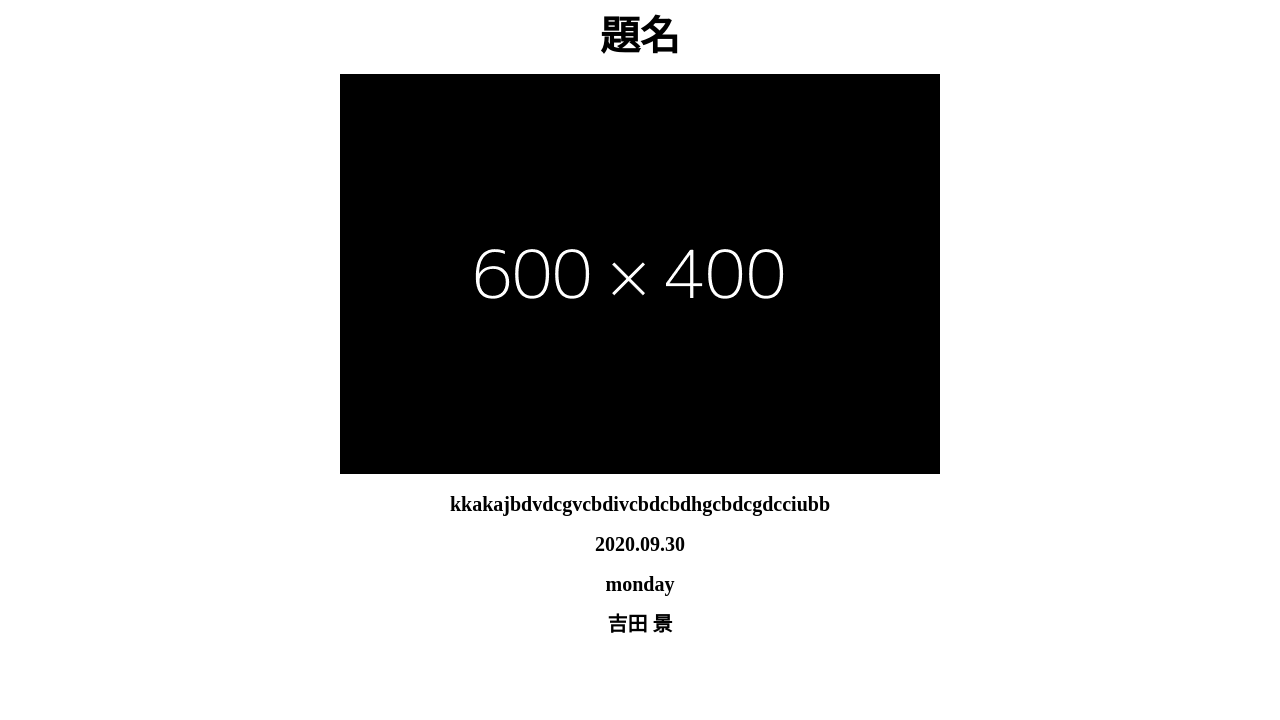
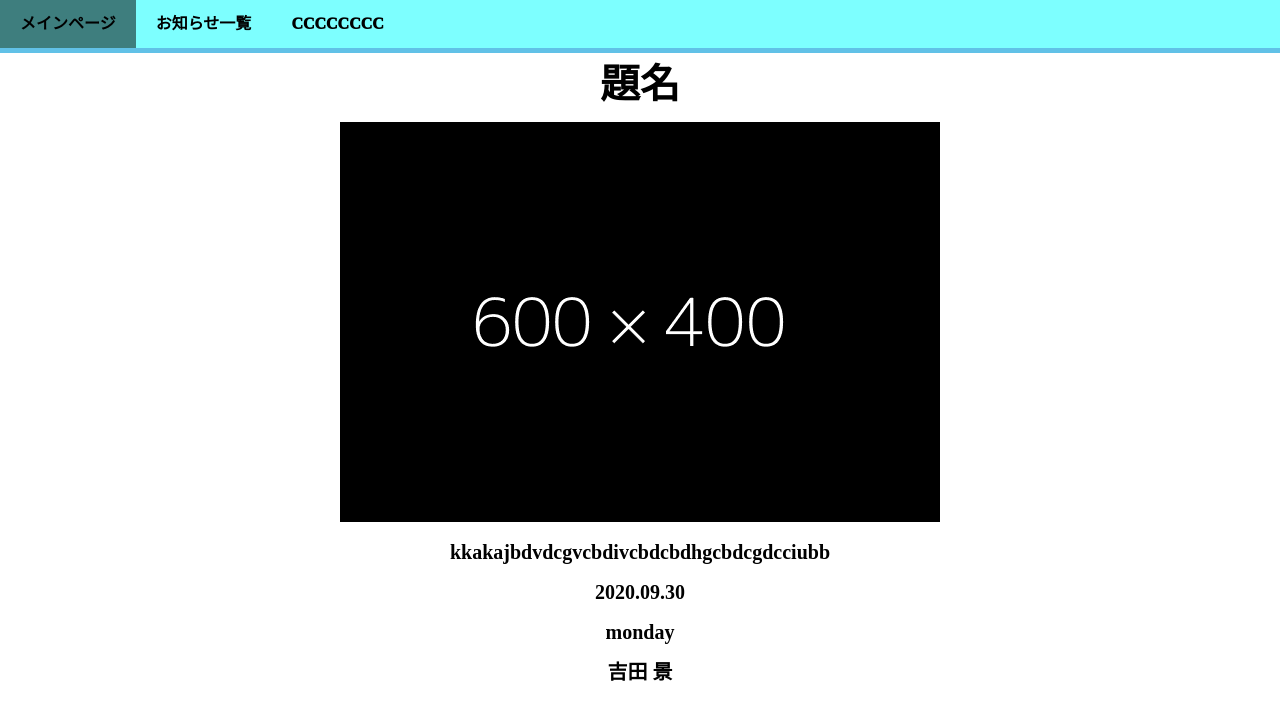
Before and after one commit to tmm271618-ux/KTK.gift.io, a plain HTML site: page news/index.html in a window 1280 px wide. Drawn offline with Linux system fonts and the light colour scheme.

Commit message:
Update index.html

```diff
--- a/news/index.html
+++ b/news/index.html
@@ -8,6 +8,13 @@
     <title>Document</title>
 </head>
 <body>
+
+    <nav>
+        <a href="#">メインページ</a>
+        <a href="news_page.html">お知らせ一覧</a>
+        <a href="#">CCCCCCCC</a><!--"https://aichi-te.aichi-c.ed.jp/"-->
+    </nav>
+
     <header><h1>題名</h1></header>
 
     <main>
@@ -15,4 +22,5 @@
     </main>
     <script src="app_news.js"></script>
 </body>
+
 </html>
```
